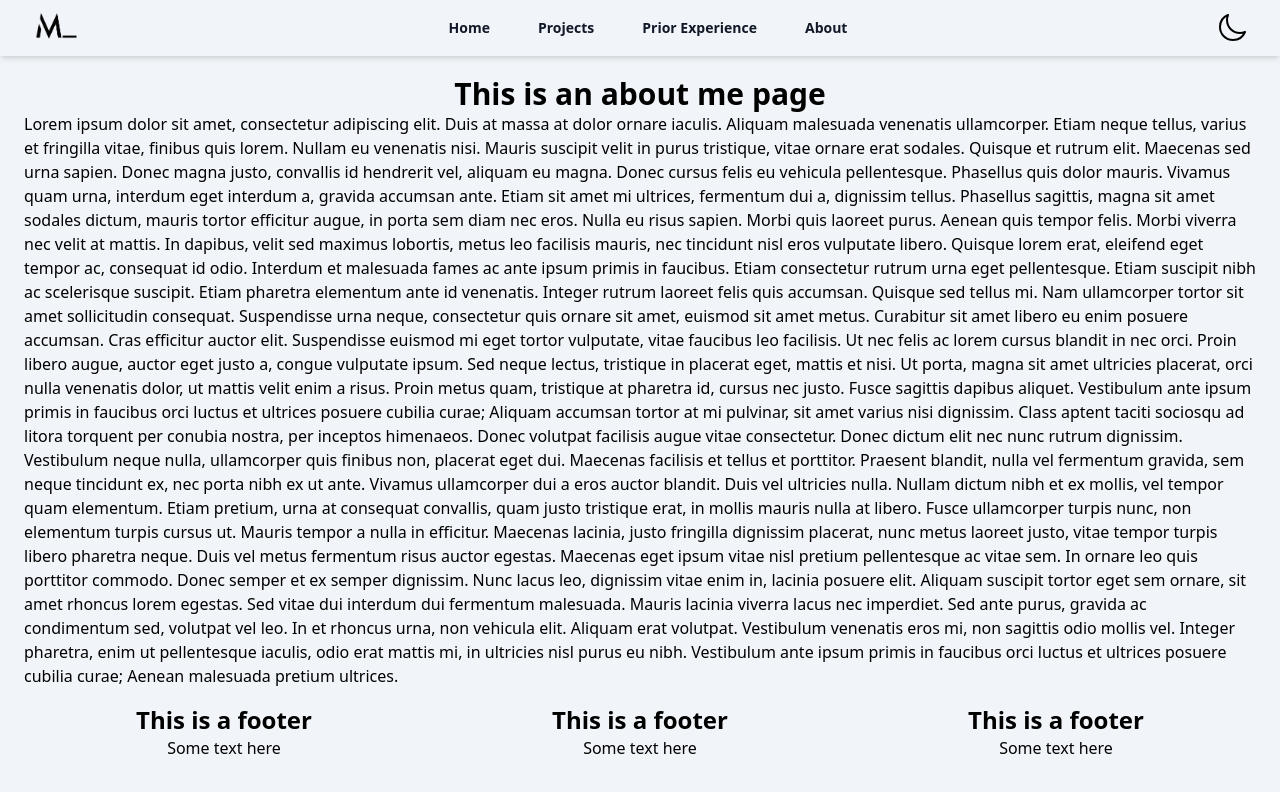
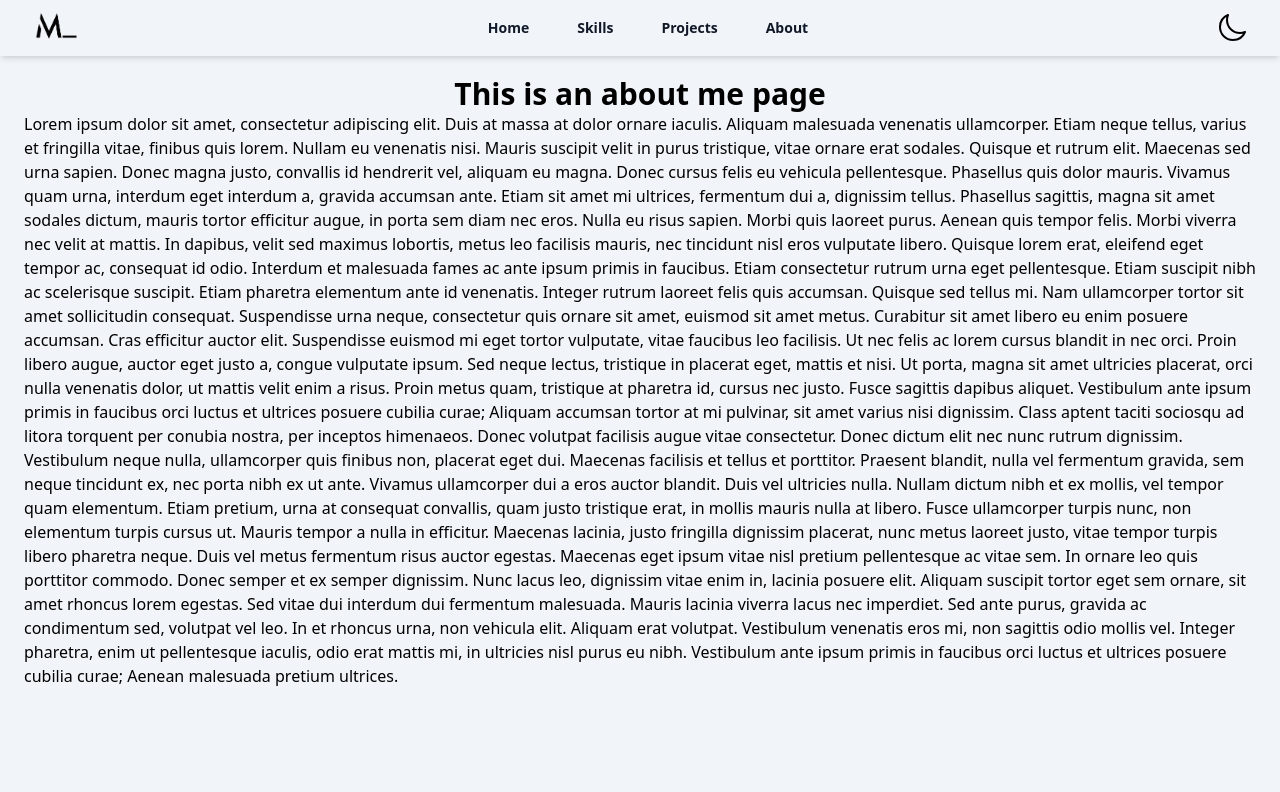
Before and after one commit to ZeroWave022/personal-website, a React (Vite) app: page /about in a window 1280 px wide. Shown: the top 792 px of the page. Built offline with nearby package versions, Linux system fonts and the light colour scheme.

Commit message:
feat: Add links with scrolling

```diff
--- a/package.json
+++ b/package.json
@@ -14,12 +14,14 @@
         "@heroicons/react": "^2.0.18",
         "react": "^18.2.0",
         "react-dom": "^18.2.0",
-        "react-router-dom": "^6.15.0"
+        "react-router-dom": "^6.15.0",
+        "react-router-hash-link": "^2.4.3"
     },
     "devDependencies": {
         "@types/node": "^20.6.2",
         "@types/react": "^18.2.15",
         "@types/react-dom": "^18.2.7",
+        "@types/react-router-hash-link": "^2.4.6",
         "@typescript-eslint/eslint-plugin": "^6.6.0",
         "@typescript-eslint/parser": "^6.6.0",
         "@vitejs/plugin-react": "^4.0.3",
--- a/src/components/Navbar.tsx
+++ b/src/components/Navbar.tsx
@@ -1,18 +1,19 @@
 import { useState, useEffect } from "react";
 import { Link } from "react-router-dom";
+import { HashLink } from "react-router-hash-link";
 import { Dialog } from "@headlessui/react";
 import { Bars3Icon, XMarkIcon, SunIcon, MoonIcon } from "@heroicons/react/24/outline";
 
-import logo from "@assets/logo.png"
+import logo from "@assets/logo.png";
 
 export function Navbar() {
     const [mobileMenuOpen, setMobileMenuOpen] = useState(false);
 
     const navigation = [
-        { name: "Home", href: "/" },
-        { name: "Projects", href: "#" },
-        { name: "Prior Experience", href: "#" },
-        { name: "About", href: "/about" },
+        { name: "Home", href: "/", scrollTo: "top" },
+        { name: "Skills", href: "/", scrollTo: "skills" },
+        { name: "Projects", href: "/", scrollTo: "projects" },
+        { name: "About", href: "/about", scrollTo: "top" },
     ];
 
     return (
@@ -20,14 +21,14 @@ export function Navbar() {
             <nav className="flex bg-slate-100 shadow-md dark:bg-neutral-800 items-center justify-between p-1 lg:px-8">
                 {/* Navbar logo */}
                 <div className="flex">
-                    <a href="#" className="-m-1.5 p-1.5">
+                    <HashLink to="/" elementId="top" className="-m-1.5 p-1.5">
                         <span className="sr-only">Logo</span>
                         <img
                             className="h-12 w-auto invert dark:invert-0"
                             src={logo}
                             alt="Logo"
                         />
-                    </a>
+                    </HashLink>
                 </div>
                 {/* Mobile menu icon */}
                 <div className="flex lg:hidden">
@@ -43,13 +44,14 @@ export function Navbar() {
                 {/* Main links */}
                 <div className="hidden lg:flex lg:gap-x-12">
                     {navigation.map((item) => (
-                        <Link
+                        <HashLink
                             key={item.name}
                             to={item.href}
+                            elementId={item.scrollTo}
                             className="text-sm font-semibold text-gray-900 dark:text-slate-100"
                         >
                             {item.name}
-                        </Link>
+                        </HashLink>
                     ))}
                 </div>
                 <DarkModeToggle />
--- a/src/routes/about.tsx
+++ b/src/routes/about.tsx
@@ -1,6 +1,7 @@
 export default function About() {
     return (
         <>
+            <section id="top" className="h-screen snap-start snap-always">
                 <h1>This is an about me page</h1>
                 <p>
                     Lorem ipsum dolor sit amet, consectetur adipiscing elit. Duis at
@@ -66,6 +67,7 @@ export default function About() {
                     primis in faucibus orci luctus et ultrices posuere cubilia
                     curae; Aenean malesuada pretium ultrices.
                 </p>
+            </section>
         </>
     );
 }
--- a/src/routes/index.tsx
+++ b/src/routes/index.tsx
@@ -40,7 +40,7 @@ export default function Index() {
 
     return (
         <>
-            <section className="h-screen flex justify-center flex-col gap-12 dark:text-slate-200 lg:flex-row snap-start snap-always">
+            <section id="top" className="h-screen flex justify-center flex-col gap-12 dark:text-slate-200 lg:flex-row snap-start snap-always">
                 <div className="m-2.5 flex flex-col text-3xl font-semibold md:text-4xl">
                     <h1 className="border-b-2 border-black pb-1.5 font-normal dark:border-b-slate-200">
                         Hey! I&apos;m Martin
@@ -83,7 +83,7 @@ export default function Index() {
                 </div>
             </section>
 
-            <section className="h-screen snap-start snap-always">
+            <section id="skills" className="h-screen snap-start snap-always">
                 <h1>Skills</h1>
                 <div className="mx-auto my-2 flex w-fit flex-col p-2.5">
                     <div className="grid grid-cols-3 items-center justify-items-center gap-5">
@@ -117,7 +117,7 @@ export default function Index() {
                 </p>
             </section>
 
-            <section className="h-screen snap-start snap-always">
+            <section id="projects" className="h-screen snap-start snap-always">
                 <h1>Project 1: <span className="dark:text-white">Discover</span> <span className="text-green-600 dark:text-emerald-500">Poland</span></h1>
                 <div className="flex flex-col justify-center items-center gap-5 m-5 md:flex-row">
                     <div className="flex flex-col gap-8 justify-center items-center">
```
Also changed, not shown: 1 other file (tests, documents, lock files or other folders). Lines whose indentation alone changed are shown as unchanged.
